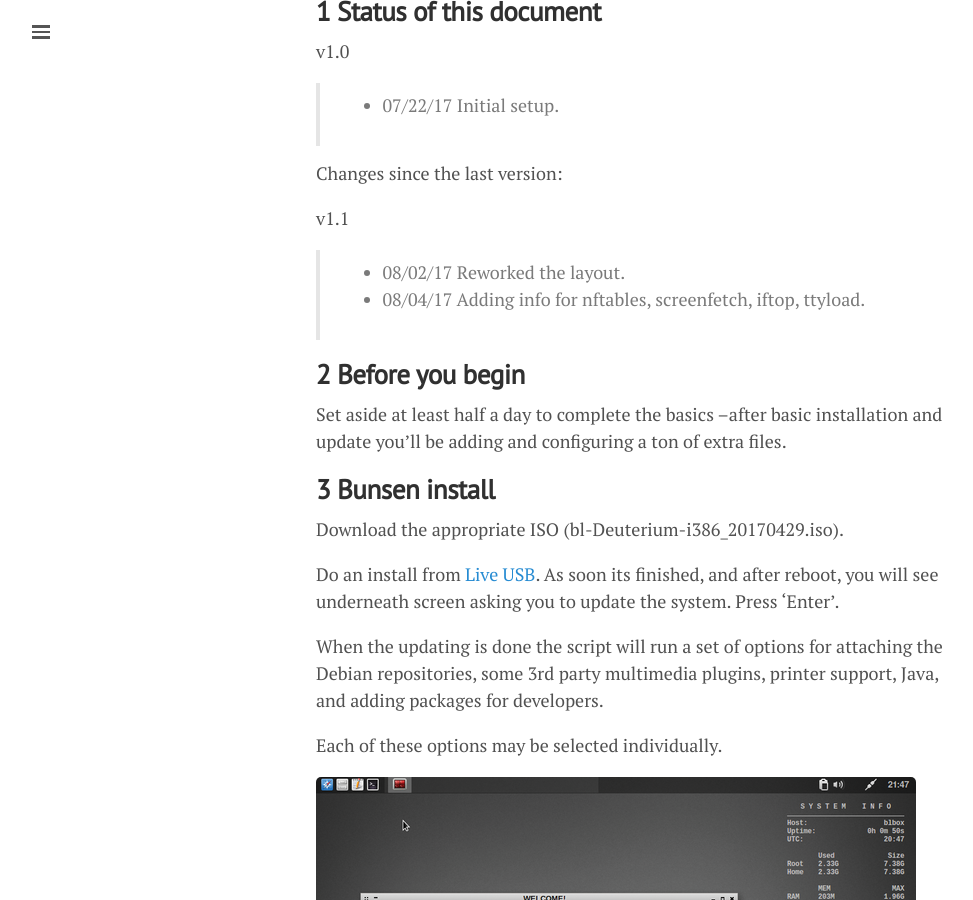
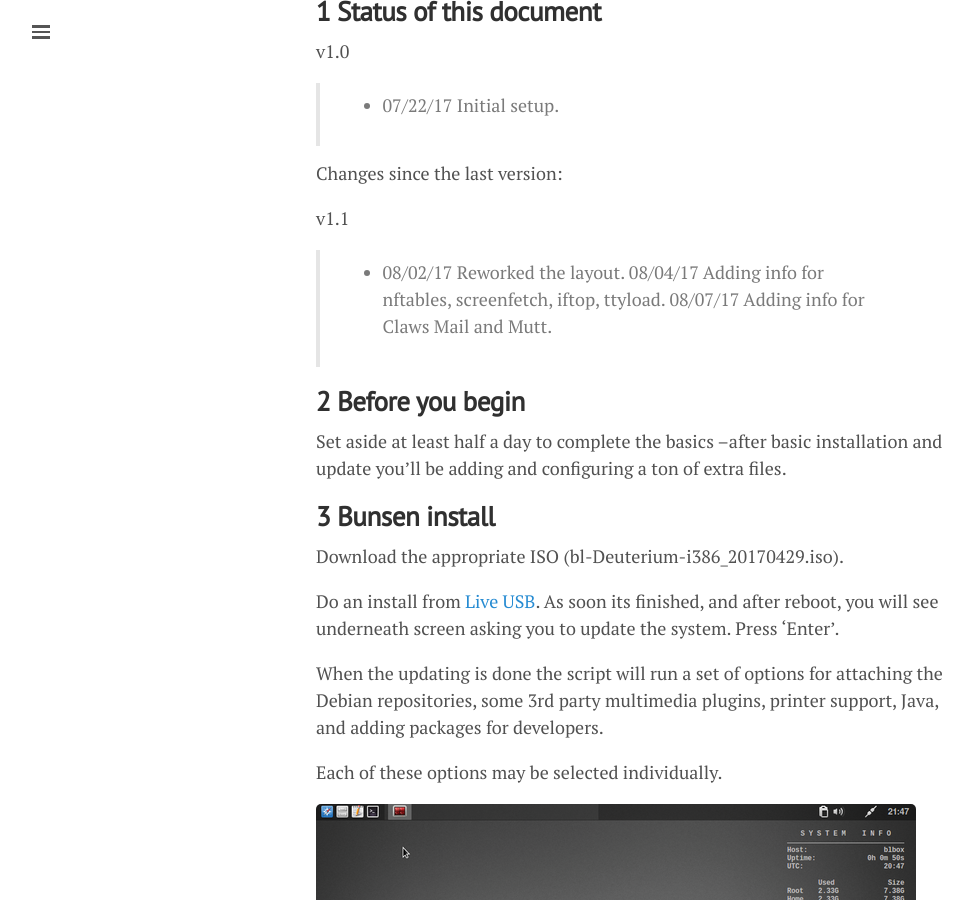
Before and after one commit to lgeurts/lgeurts.github.io, a Jekyll site: the page built from _posts/2017-07-11-bunsenlabs-linux-setup-notes-for dell-inspiron-6000.md, in a window 1280 px wide and 900 px high, scrolled down 1051 px. Shown: the whole window, without its empty margins (0-973 px from the left). Built offline with Jekyll 4.4.1, drawn with Linux system fonts in a browser that asks for light colours; nearby versions of some CDN libraries; comment, search, counter and statistics services are not loaded.

Commit message:
Update 2017-07-11-bunsenlabs-linux-setup-notes-for dell-inspiron-6000.md

```diff
--- a/_posts/2017-07-11-bunsenlabs-linux-setup-notes-for dell-inspiron-6000.md
+++ b/_posts/2017-07-11-bunsenlabs-linux-setup-notes-for dell-inspiron-6000.md
@@ -28,7 +28,8 @@
 v1.1
 
 > * 08/02/17 Reworked the layout.
-> * 08/04/17 Adding info for nftables, screenfetch, iftop, ttyload.
+>   08/04/17 Adding info for nftables, screenfetch, iftop, ttyload.
+>   08/07/17 Adding info for Claws Mail and Mutt.
 
 **2 Before you begin**
 ----------------------
```
